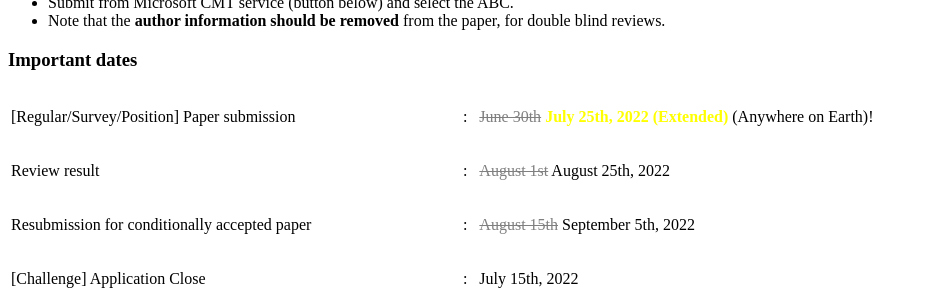
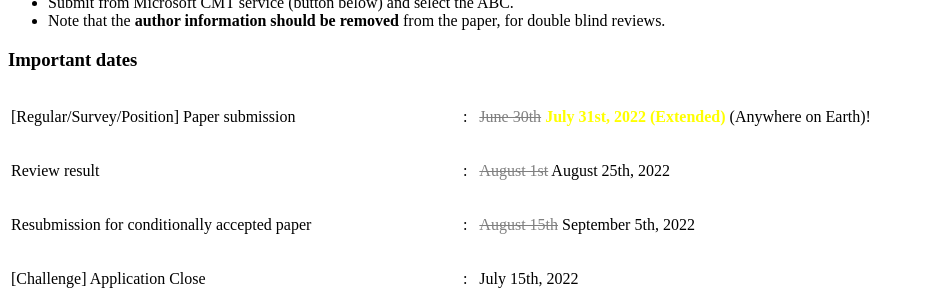
Before and after one commit to abc-research/abc-research.github.io, a Jekyll site: the page built from _posts/2014-07-14-project-5.markdown, in a window 1280 px wide and 900 px high, scrolled down 1105 px. Shown: the part 152-452 px from the top of the window, without its empty margins (0-927 px from the left). Built offline with Jekyll 4.4.1, drawn with Linux system fonts in a browser that asks for light colours.

Commit message:
Update _config.yml

```diff
--- a/_config.yml
+++ b/_config.yml
@@ -373,7 +373,7 @@ cfp:
      - item: "Note that the <b>author information should be removed</b> from the paper, for double blind reviews."
   dates:
     - name: "[Regular/Survey/Position] Paper submission"
-      date:  <strike style="color:gray">June 30th</strike><b><span style="color:yellow"> July 25th, 2022 (Extended)</span></b> (Anywhere on Earth)!
+      date:  <strike style="color:gray">June 30th</strike><b><span style="color:yellow"> July 31st, 2022 (Extended)</span></b> (Anywhere on Earth)!
     - name: "Review result"
       date: <strike style="color:gray">August 1st</strike> August 25th, 2022
     - name: "Resubmission for conditionally accepted paper"
```
